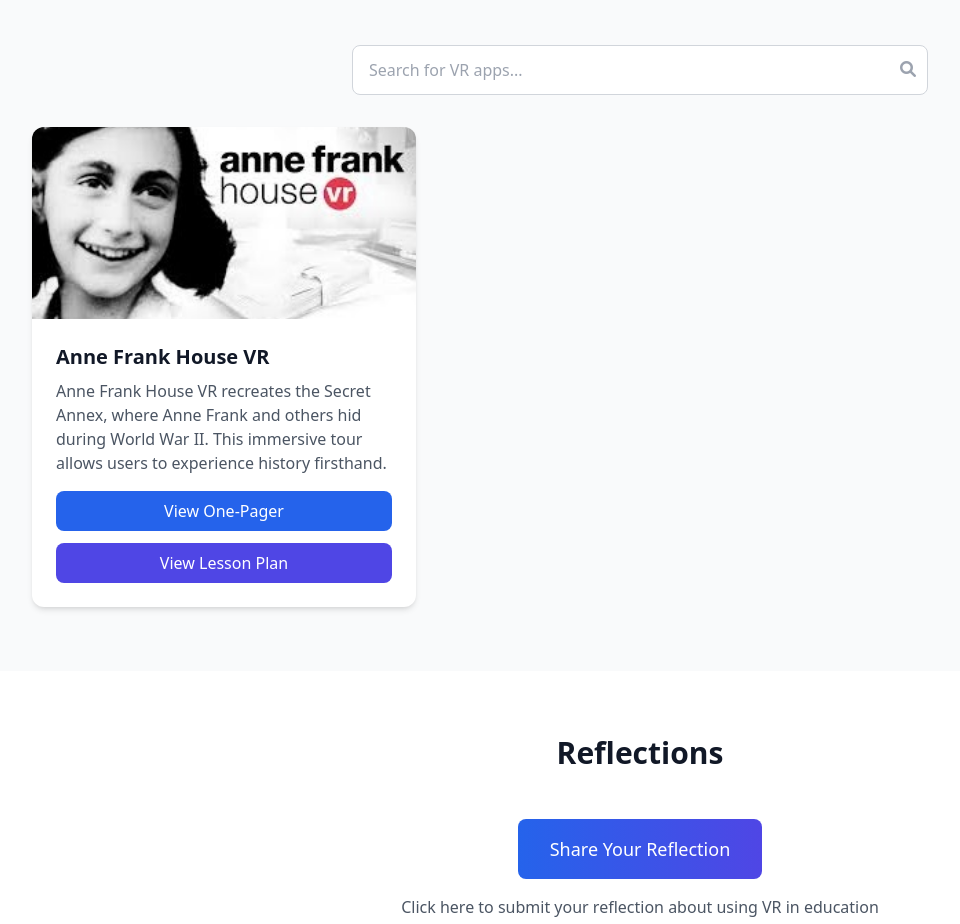
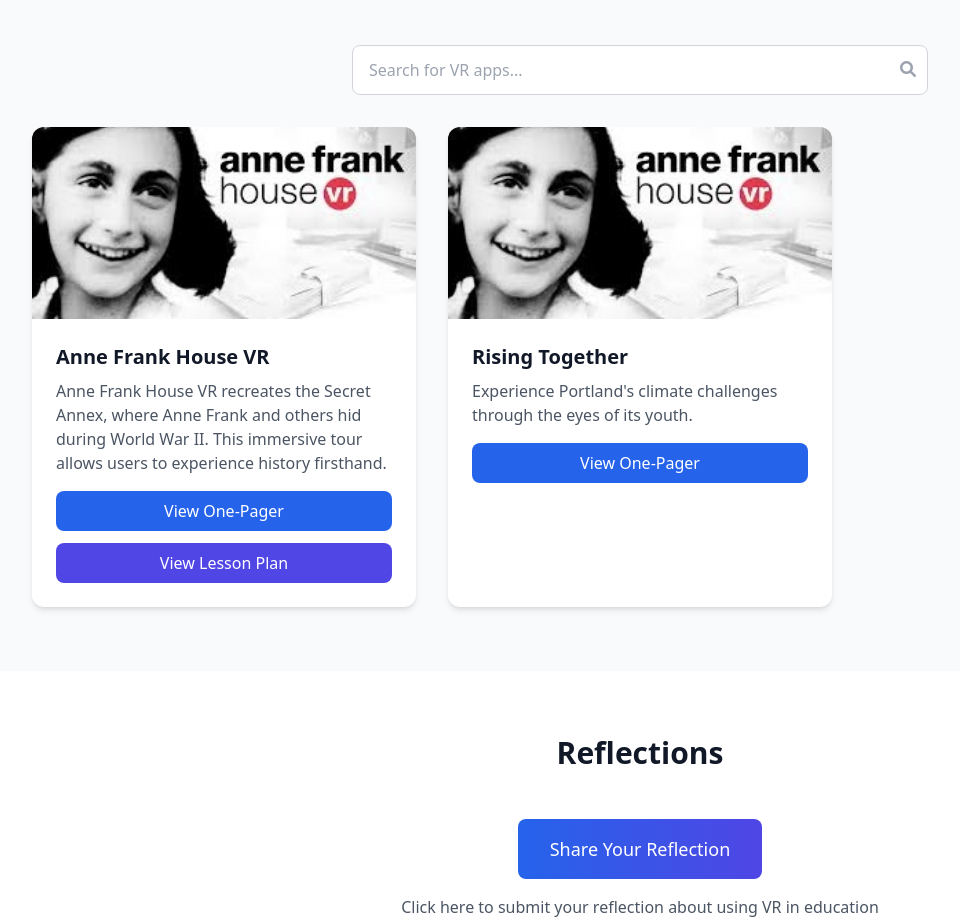
Before and after one commit to fedorukben/ivr4eduwebsite, a plain HTML site: page index.html in a window 1280 px wide. Shown: the part 827-1751 px from the top of the page, without its empty margins (0-960 px from the left). Drawn offline with nearby package versions, Linux system fonts and the light colour scheme.

Commit message:
Added rising together

```diff
--- a/index.html
+++ b/index.html
@@ -112,7 +112,6 @@
 
             <!-- App Grid -->
             <div class="grid grid-cols-1 md:grid-cols-2 lg:grid-cols-3 gap-8">
-                <!-- Example App Card -->
                 <div class="app-card bg-white rounded-xl shadow-md overflow-hidden transition-transform hover:scale-105">
                     <img src="img/anne-frank-house.jpg" class="w-full h-48 object-cover">
                     <div class="p-6">
@@ -158,6 +157,20 @@
                                 <p class="text-gray-700">Detailed lesson plan content would go here...</p>
                             </div>
                         </div> -->
+                    </div>
+                </div>
+                <div class="app-card bg-white rounded-xl shadow-md overflow-hidden transition-transform hover:scale-105">
+                    <img src="img/anne-frank-house.jpg" class="w-full h-48 object-cover">
+                    <div class="p-6">
+                        <h3 class="text-xl font-semibold text-gray-900 mb-2">Rising Together</h3>
+                        <p class="text-gray-600 mb-4">Experience Portland's climate challenges through the eyes of its youth.</p>
+
+                        <a href="https://drive.google.com/file/d/1B8UP7YZf0zpcJaj4BDuok0DcGEESt-kj/view"
+                            target="_blank"
+                            rel="noopener noreferrer"
+                            class="block w-full mb-3 px-4 py-2 bg-blue-600 text-white rounded-lg hover:bg-blue-700 transition-colors text-center">
+                                View One-Pager
+                        </a>
                     </div>
                 </div>
                 <!-- More app cards would be added here -->
```
